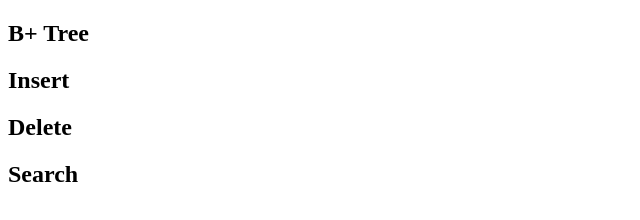
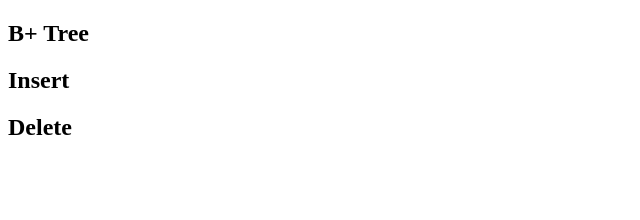
Before and after one commit to g-yz/BPlusTree, a plain HTML site: page index.html in a window 1280 px wide. Shown: the whole page, without its empty margins (0-640 px from the left). Drawn offline with Linux system fonts and the light colour scheme.

Commit message:
Add view

```diff
--- a/index.html
+++ b/index.html
@@ -14,7 +14,6 @@
 <section>
 	<h2>Insert</h2>
 	<h2>Delete</h2>
-	<h2>Search</h2>
 </section>
 <footer>
 </footer>
```
